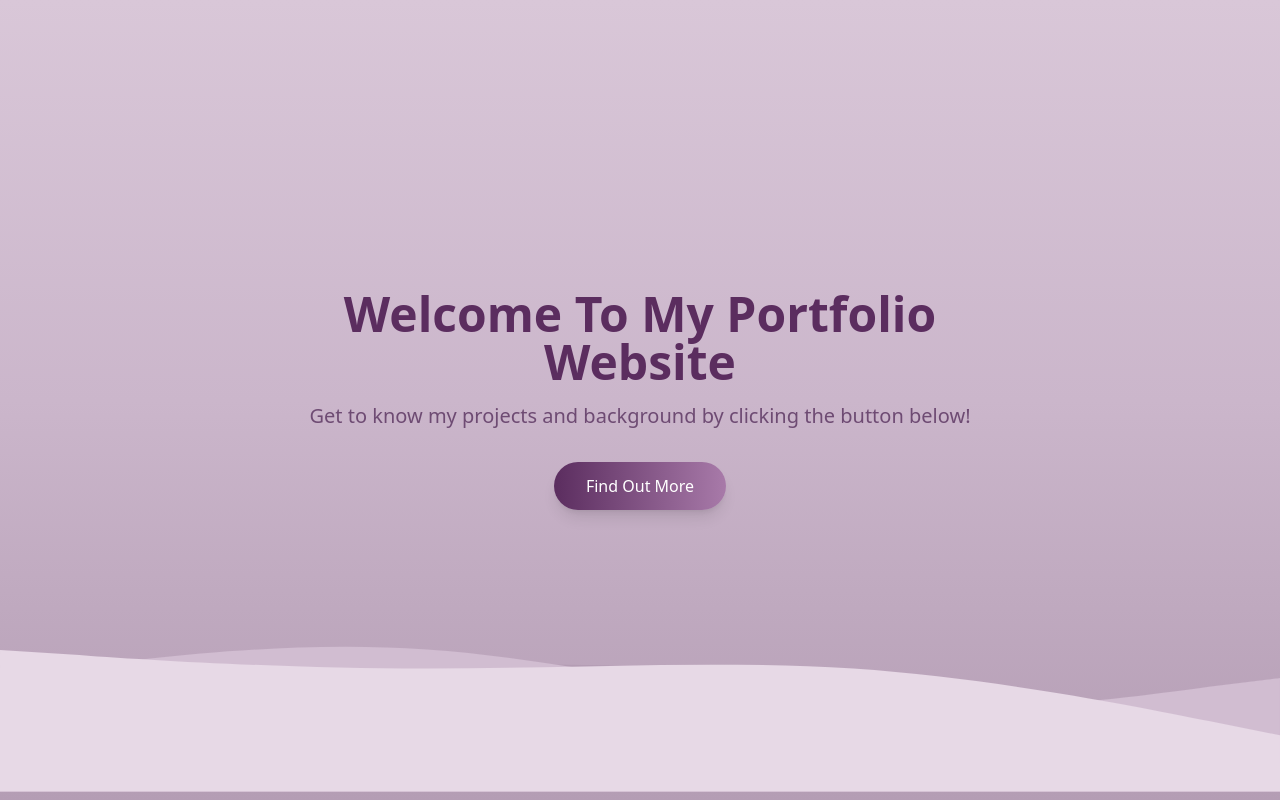
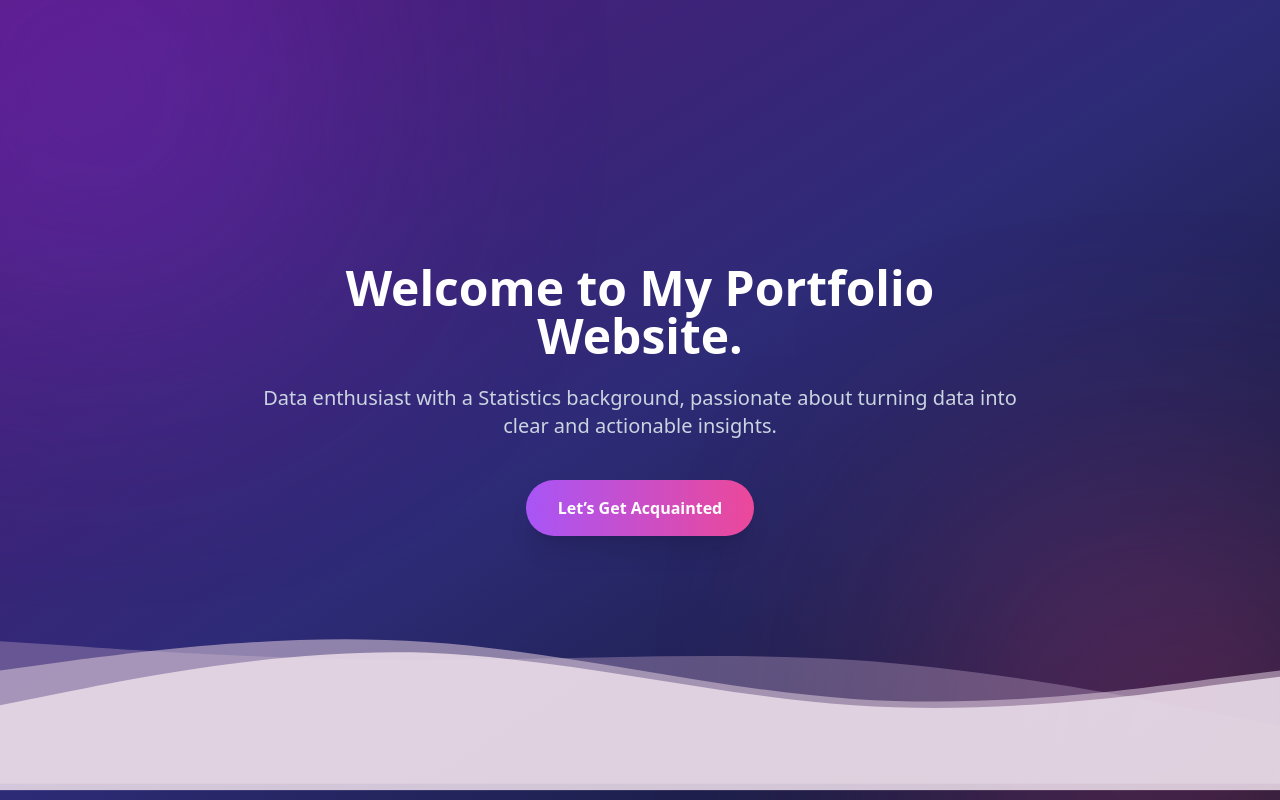
Before and after one commit to lintangntyas/portfolio, a Next.js app: page / in a window 1280 px wide. Built offline with nearby package versions, Linux system fonts and the light colour scheme.

Commit message:
Refactor Home component layout and styles

```diff
--- a/app/page.js
+++ b/app/page.js
@@ -4,93 +4,90 @@ import { motion } from "framer-motion";
 
 export default function Home() {
   return (
-    <main className="relative min-h-screen overflow-hidden bg-gradient-to-b from-[#d9c7d8] via-[#cbb6cb] to-[#b49db4] text-[#5b2d5f]">
+    <main className="relative min-h-screen overflow-hidden bg-[#0f0f1a] text-white">
 
-      {/* CONTENT */}
+      {/* background gradient */}
+      <div className="absolute inset-0 bg-gradient-to-br from-purple-900 via-indigo-900 to-slate-900 opacity-90"></div>
+
+      {/* glow orbs */}
+      <div className="absolute top-[-120px] left-[-120px] w-[420px] h-[420px] bg-purple-600 rounded-full blur-[140px] opacity-40 animate-pulse"></div>
+      <div className="absolute bottom-[-140px] right-[-100px] w-[420px] h-[420px] bg-pink-500 rounded-full blur-[140px] opacity-40 animate-pulse"></div>
+
+      {/* content */}
       <section className="relative z-20 min-h-screen flex items-center justify-center px-6 text-center">
         <div className="max-w-3xl">
 
+          {/* JUDUL */}
           <motion.h1
-            initial={{ opacity: 0, y: 30 }}
+            initial={{ opacity: 0, y: 40 }}
             animate={{ opacity: 1, y: 0 }}
-            transition={{ duration: 0.8 }}
-            className="text-4xl md:text-5xl font-bold mb-4"
+            transition={{ duration: 0.9 }}
+            className="text-4xl md:text-5xl font-bold mb-6 leading-tight"
           >
-            Welcome To My Portfolio Website
+            Welcome to My Portfolio Website.
           </motion.h1>
 
+          {/* PARAGRAF */}
           <motion.p
             initial={{ opacity: 0, y: 20 }}
             animate={{ opacity: 1, y: 0 }}
-            transition={{ delay: 0.2, duration: 0.8 }}
-            className="text-lg md:text-xl mb-8 text-[#6e4b73]"
+            transition={{ delay: 0.3, duration: 0.8 }}
+            className="text-lg md:text-xl text-slate-300 mb-10"
           >
-            Get to know my projects and background by clicking the button below!
+            Data enthusiast with a Statistics background, passionate about turning data into clear and actionable insights.
           </motion.p>
 
-          <motion.button
-            whileHover={{ scale: 1.06 }}
-            whileTap={{ scale: 0.96 }}
-            className="bg-gradient-to-r from-[#5b2d5f] to-[#a87aa9] text-white px-8 py-3 rounded-full shadow-lg"
+          <motion.a
+            whileHover={{ scale: 1.08 }}
+            whileTap={{ scale: 0.95 }}
+            href="#"
+            className="inline-block bg-gradient-to-r from-purple-500 to-pink-500 px-8 py-4 rounded-full font-semibold shadow-xl"
           >
-            Find Out More
-          </motion.button>
+            Let’s Get Acquainted
+          </motion.a>
 
         </div>
       </section>
 
-      {/* WAVES CONTAINER */}
-      <div className="absolute bottom-0 left-0 w-full h-[320px] overflow-hidden">
+      {/* WAVES */}
+      <div className="absolute bottom-0 left-0 w-full h-[420px] overflow-hidden z-10">
 
-        {/* wave 1 back */}
+        {/* back wave */}
         <motion.svg
           viewBox="0 0 1440 320"
-          className="absolute bottom-0 w-full"
-          animate={{ y: [0, -12, 0] }}
+          className="absolute bottom-0 w-full opacity-40"
+          animate={{ y: [0, -25, 0] }}
           transition={{ duration: 18, repeat: Infinity, ease: "easeInOut" }}
         >
           <path
-            fill="#8e6a8f"
-            d="M0,224L80,208C160,192,320,160,480,165C640,171,800,213,960,224C1120,235,1280,213,1360,202L1440,192L1440,320L0,320Z"
+            fill="#b79bbd"
+            d="M0,160L80,165C160,171,320,181,480,181C640,181,800,171,960,181C1120,192,1280,224,1360,240L1440,256L1440,320L0,320Z"
           />
         </motion.svg>
 
-        {/* wave 2 */}
+        {/* middle wave */}
         <motion.svg
           viewBox="0 0 1440 320"
-          className="absolute bottom-0 w-full"
+          className="absolute bottom-0 w-full opacity-60"
           animate={{ y: [0, -18, 0] }}
-          transition={{ duration: 22, repeat: Infinity, ease: "easeInOut" }}
+          transition={{ duration: 14, repeat: Infinity, ease: "easeInOut" }}
         >
           <path
-            fill="#b49db4"
-            d="M0,256L80,240C160,224,320,192,480,181C640,171,800,181,960,197C1120,213,1280,235,1360,245L1440,256L1440,320L0,320Z"
-          />
-        </motion.svg>
-
-        {/* wave 3 */}
-        <motion.svg
-          viewBox="0 0 1440 320"
-          className="absolute bottom-0 w-full"
-          animate={{ y: [0, -24, 0] }}
-          transition={{ duration: 26, repeat: Infinity, ease: "easeInOut" }}
-        >
-          <path
-            fill="#d1bdd1"
+            fill="#d2bfd3"
             d="M0,192L80,181C160,171,320,149,480,160C640,171,800,213,960,224C1120,235,1280,213,1360,202L1440,192L1440,320L0,320Z"
           />
         </motion.svg>
 
-        {/* wave 4 front */}
+        {/* front wave */}
         <motion.svg
           viewBox="0 0 1440 320"
-          className="absolute bottom-0 w-full"
-          animate={{ y: [0, -30, 0] }}
-          transition={{ duration: 30, repeat: Infinity, ease: "easeInOut" }}
+          className="absolute bottom-0 w-full opacity-90"
+          animate={{ y: [0, -10, 0] }}
+          transition={{ duration: 10, repeat: Infinity, ease: "easeInOut" }}
         >
           <path
             fill="#e7d9e6"
-            d="M0,160L80,165C160,171,320,181,480,181C640,181,800,171,960,181C1120,192,1280,224,1360,240L1440,256L1440,320L0,320Z"
+            d="M0,224L80,208C160,192,320,160,480,165C640,171,800,213,960,224C1120,235,1280,213,1360,202L1440,192L1440,320L0,320Z"
           />
         </motion.svg>
 
```
